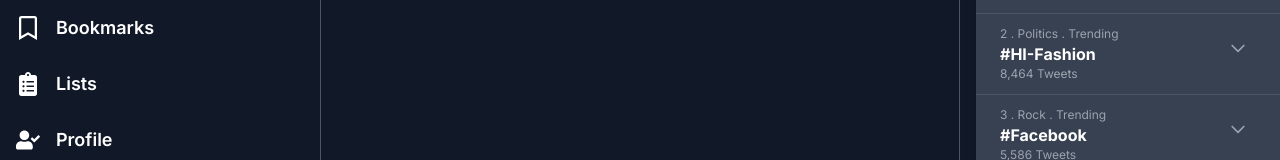
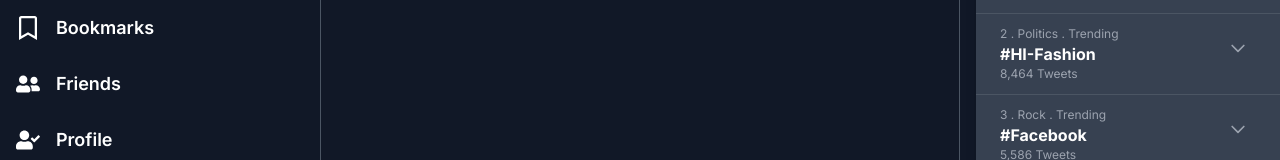
Before and after one commit to nazmulhasannasim333/social-media-client, a Next.js app: page / in a window 1280 px wide. Shown: the part 290-450 px from the top of the page. Built offline with nearby package versions, Linux system fonts and the light colour scheme; no server answers.

Commit message:
chnage menu name

```diff
--- a/src/app/(without-layout)/lists/page.tsx
+++ b/src/app/(without-layout)/friends/page.tsx
@@ -1,6 +1,6 @@
 import WorkingPage from "../../components/WorkingPage/WorkingPage";
 
-const ListsPage = () => {
+const FriendsPage = () => {
   return (
     <div>
       <WorkingPage />
@@ -8,4 +8,4 @@ const ListsPage = () => {
   );
 };
 
-export default ListsPage;
+export default FriendsPage;
--- a/src/app/components/Navbar.tsx
+++ b/src/app/components/Navbar.tsx
@@ -8,6 +8,7 @@ import {
   FaRegBell,
   FaRegBookmark,
   FaUserCheck,
+  FaUserFriends,
   FaUsers,
 } from "react-icons/fa";
 import NavLink from "./NavLink";
@@ -47,9 +48,9 @@ const Navbar = () => {
       icon: <FaRegBookmark />,
     },
     {
-      path: "/lists",
-      title: "Lists",
-      icon: <FaClipboardList />,
+      path: "/friends",
+      title: "Friends",
+      icon: <FaUserFriends />,
     },
     {
       path: `/user-profile/${user?.userId}`,
```
